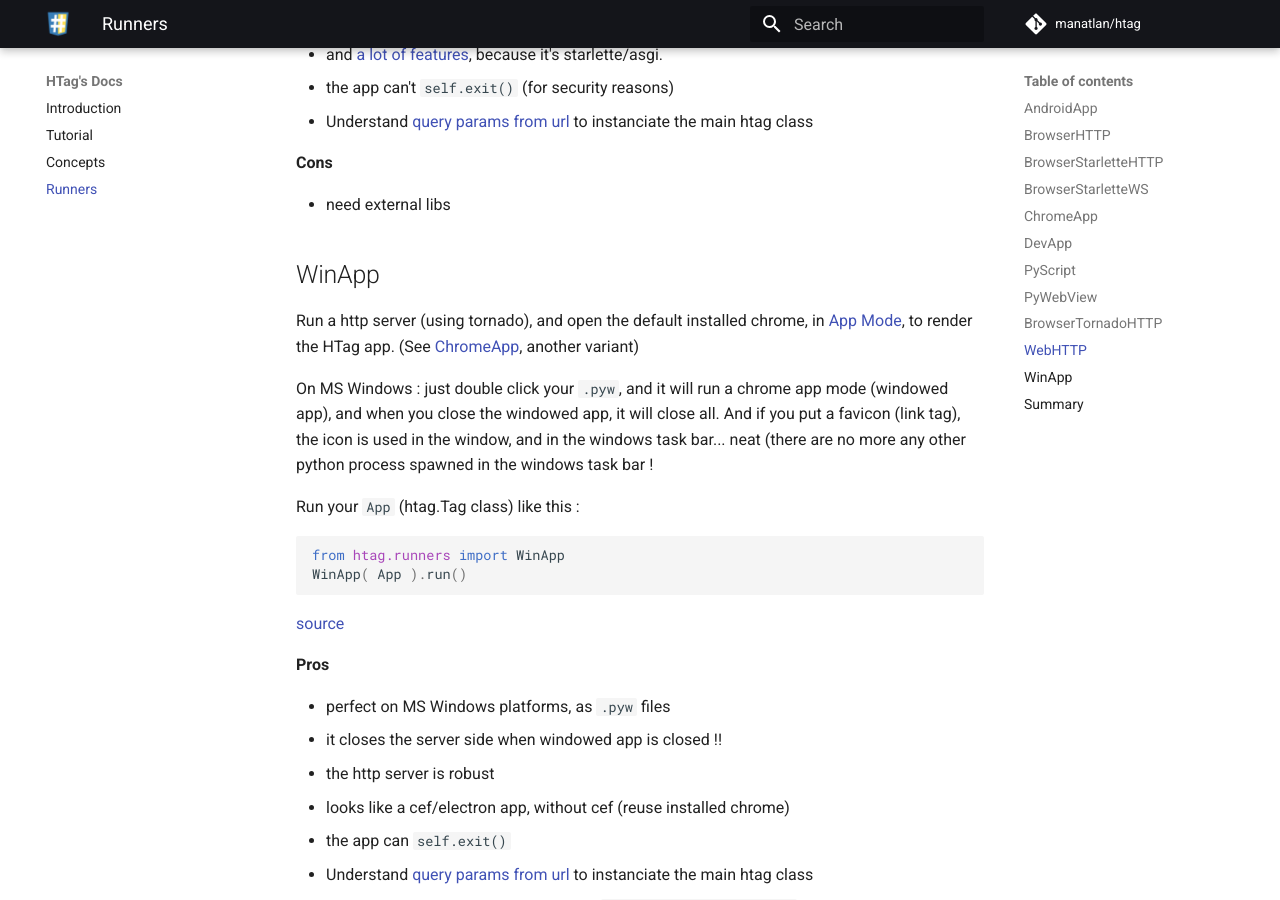
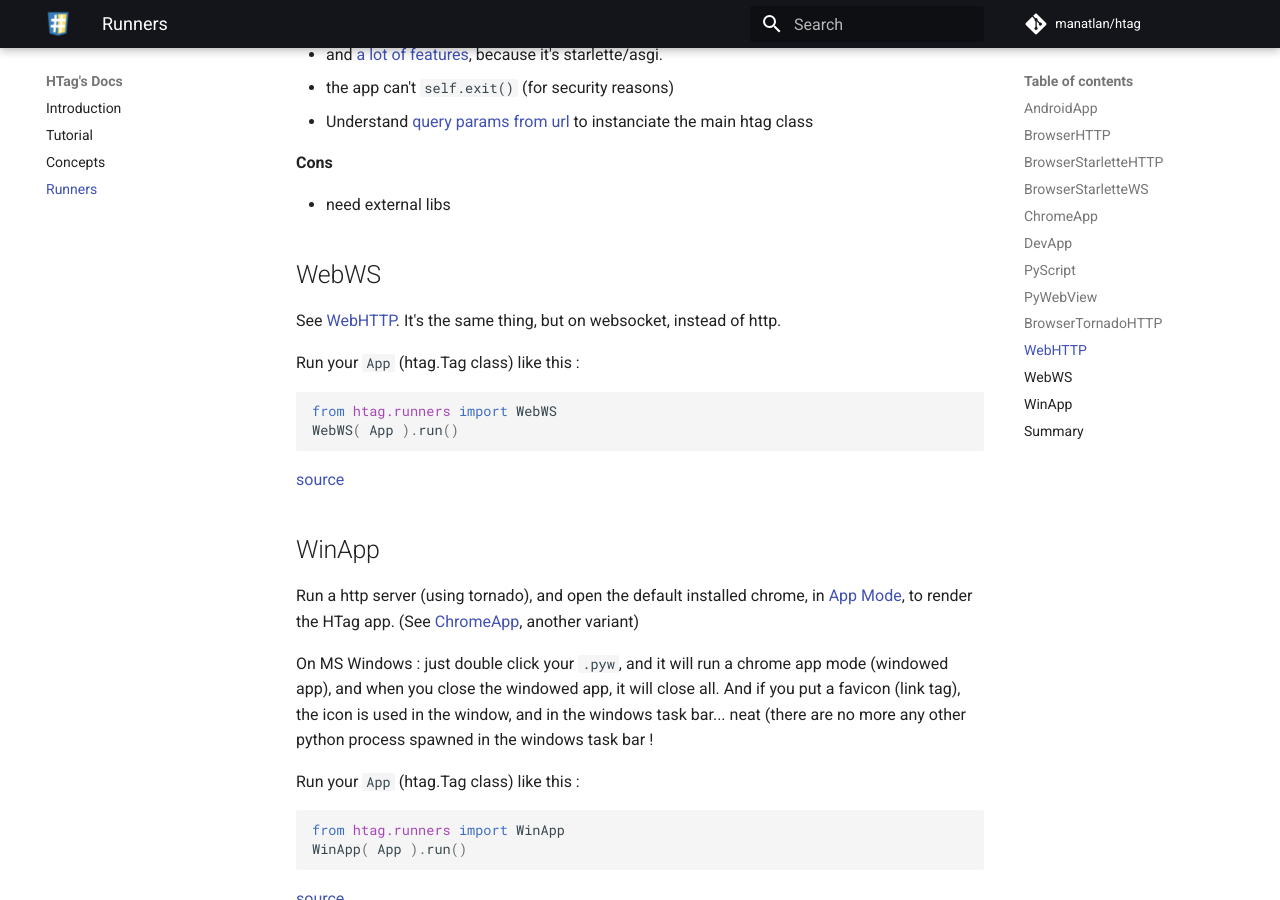
Before and after one commit to manatlan/htag, an MkDocs documentation site: the page built from docs/runners.md, in a window 1280 px wide and 900 px high, scrolled down 7499 px. Built offline with MkDocs 1.6.1 and Material for MkDocs 9.7.7, drawn with Linux system fonts in a browser that asks for light colours; comment, search, counter and statistics services are not loaded.

Commit message:
Update runners.md

````diff
--- a/docs/runners.md
+++ b/docs/runners.md
@@ -380,6 +380,20 @@ WebHTTP( App ).run()
  - need external libs
 
 
+
+## WebWS
+See [WebHTTP](#webhttp). It's the same thing, but on websocket, instead of http.
+
+Run your `App` (htag.Tag class) like this :
+
+```python
+from htag.runners import WebWS
+WebWS( App ).run()
+```
+
+[source](https://github.com/manatlan/htag/blob/main/htag/runners/webws.py)
+
+
 ## WinApp
 Run a http server (using tornado), and open the default installed chrome, in [App Mode](https://technastic.com/open-websites-in-application-mode-google-chrome/), to render the HTag app.
 (See [ChromeApp](#chromeapp), another variant)
````
